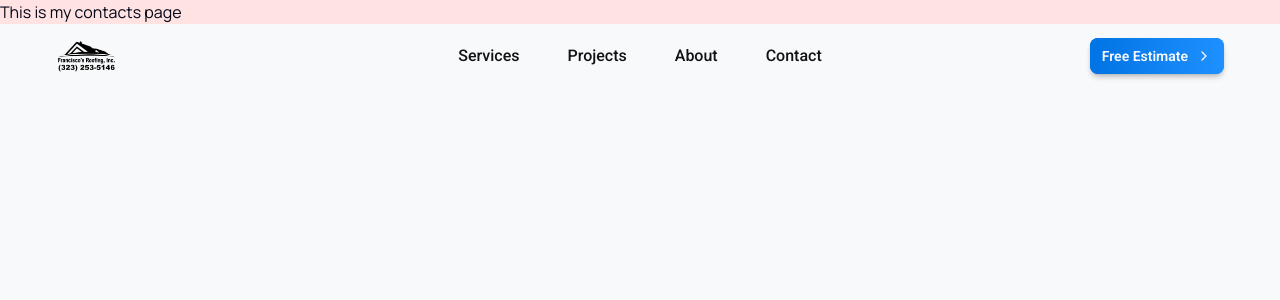
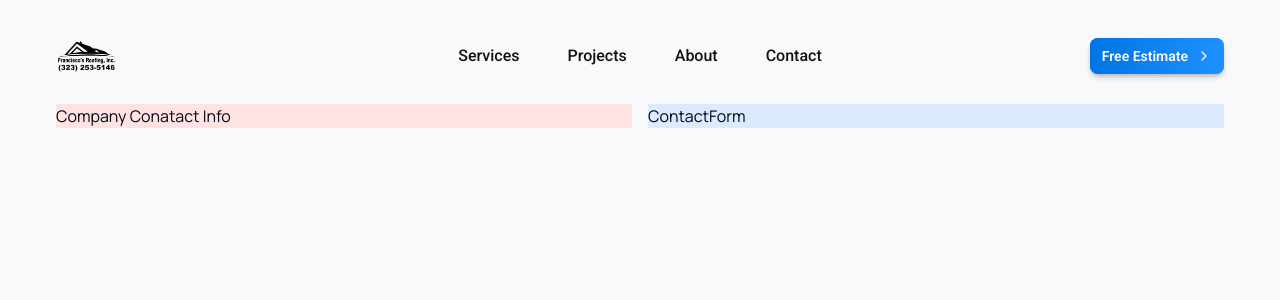
Before and after one commit to stevenpartida/franciscosroofinginc-website, a Next.js app: page /contact in a window 1280 px wide. Shown: the top 300 px of the page. Built offline with nearby package versions, Linux system fonts and the light colour scheme.

Commit message:
added contactform componet that will contain the contact form

```diff
--- a/app/(root)/contact/layout.tsx
+++ b/app/(root)/contact/layout.tsx
@@ -6,7 +6,7 @@ export default function Layout({
   return (
     <div className="flex flex-col bg-white">
       <Navbar theme="dark" />
-      <main className="flex-grow">{children}</main>
+      <main className="flex-grow pt-26">{children}</main>
     </div>
   );
 }
--- a/app/(root)/contact/page.tsx
+++ b/app/(root)/contact/page.tsx
@@ -1,5 +1,15 @@
 import React from "react";
+import ContactForm from "@/components/ContactForm";
 
 export default function page() {
-  return <div className="bg-red-100">This is my contacts page</div>;
+  return (
+    <main className="px-4 lg:px-14">
+      <section className="grid grid-cols-2 grid-rows-1 gap-4">
+        <div className="bg-red-100">Company Conatact Info</div>
+        <div className="bg-blue-100">
+          <ContactForm />
+        </div>
+      </section>
+    </main>
+  );
 }
--- /dev/null
+++ b/components/ContactForm.tsx
@@ -0,0 +1,9 @@
+"use client";
+
+import React from "react";
+
+function ContactForm() {
+  return <div>ContactForm</div>;
+}
+
+export default ContactForm;
```
